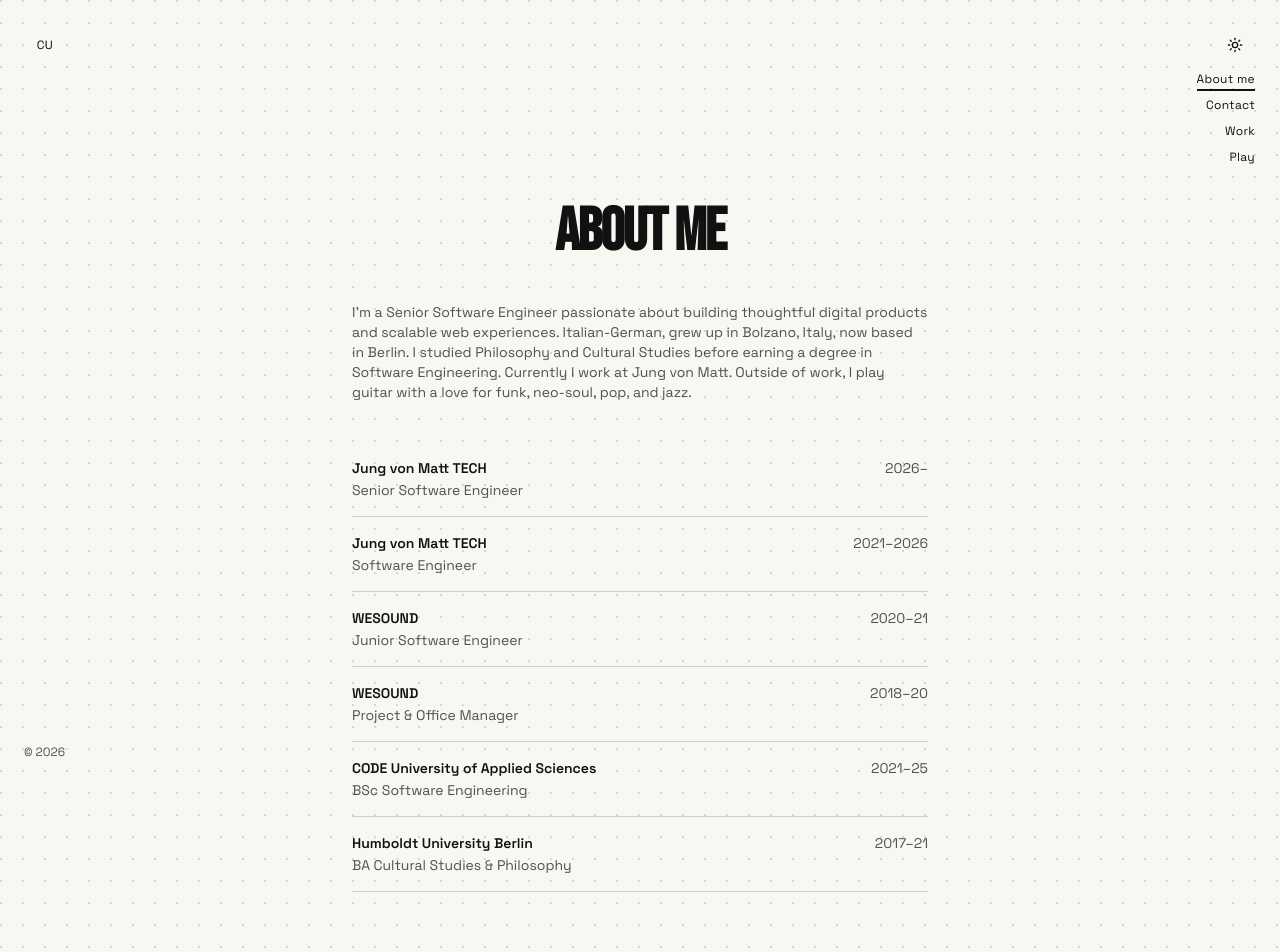
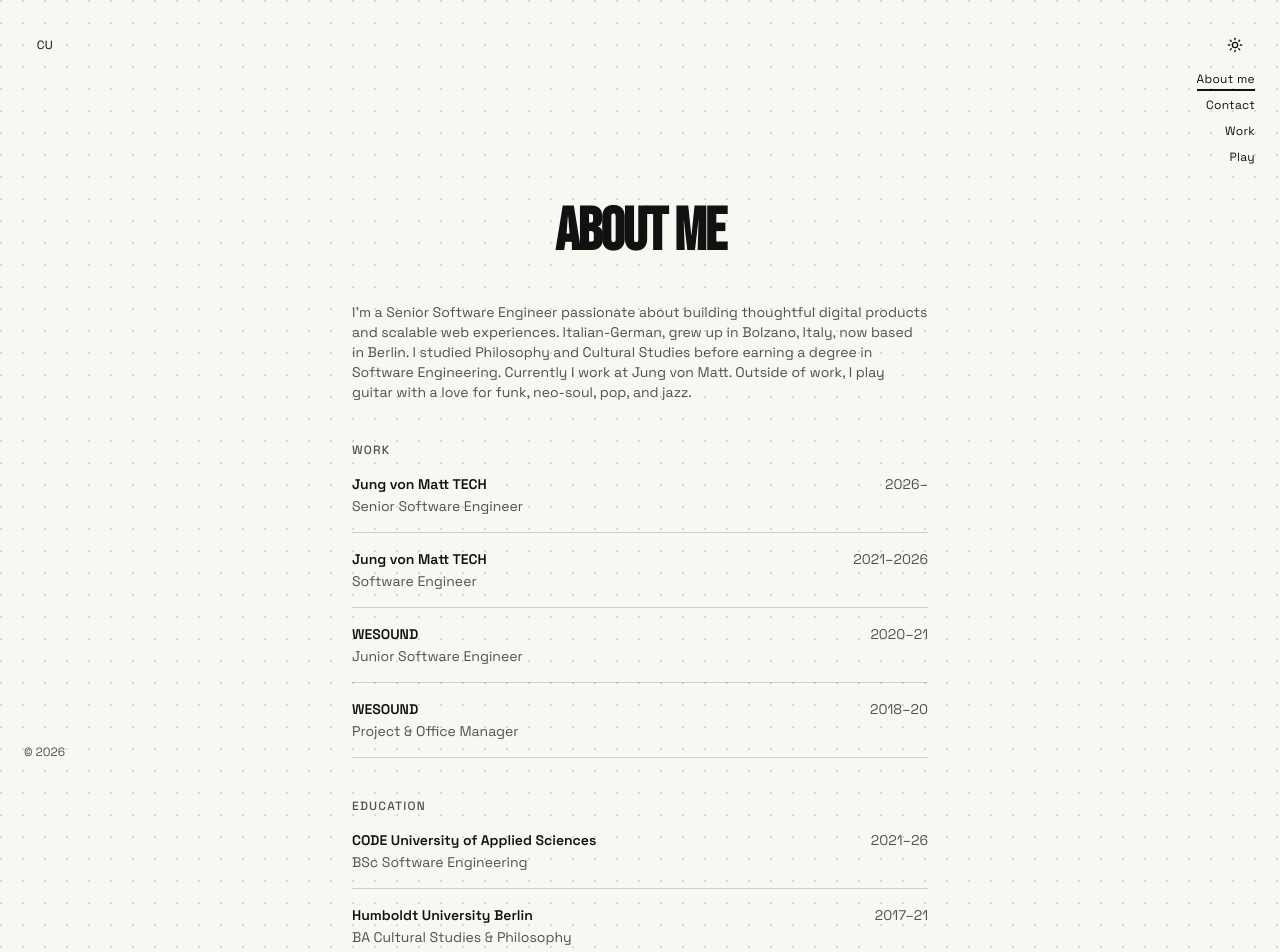
Before and after one commit to conuko/constantin-unterkofler-com-v2, a Next.js app: page /about in a window 1280 px wide. Shown: the top 952 px of the page. Built offline with nearby package versions, Linux system fonts and the light colour scheme.

Commit message:
feat(about): separate CV entries into work and education categories in About page

```diff
--- a/app/about/page.tsx
+++ b/app/about/page.tsx
@@ -10,12 +10,16 @@ export const metadata: Metadata = {
 };
 
 export default function AboutPage() {
+  const work = cvEntries.filter((e) => e.kind === "work");
+  const education = cvEntries.filter((e) => e.kind === "education");
+
   return (
     <PageShell title={pageCopy.about.title} isNarrow>
       <FadeIn>
         <p className="text-sm text-ink-muted">{aboutParagraphs.join(" ")}</p>
       </FadeIn>
-      <CvList entries={cvEntries} />
+      <CvList entries={work} title="Work" />
+      <CvList entries={education} title="Education" />
     </PageShell>
   );
 }
--- a/components/cv-list.tsx
+++ b/components/cv-list.tsx
@@ -6,11 +6,21 @@ import { fadeInUp, listStagger } from "@/lib/motion";
 
 type CvListProps = {
   entries: CvEntry[];
+  title?: string;
 };
 
-export function CvList({ entries }: CvListProps) {
+export function CvList({ entries, title }: CvListProps) {
   return (
-    <m.ol variants={listStagger} className="w-full">
+    <section className="w-full">
+      {title && (
+        <m.h2
+          variants={fadeInUp}
+          className="text-xs font-medium uppercase tracking-widest text-ink-muted"
+        >
+          {title}
+        </m.h2>
+      )}
+      <m.ol variants={listStagger}>
         {entries.map((entry) => (
           <m.li
             key={`${entry.organization}-${entry.years}`}
@@ -18,7 +28,7 @@ export function CvList({ entries }: CvListProps) {
             className="flex flex-col gap-1 border-b border-rule py-4 lg:flex-row lg:items-start lg:justify-between lg:gap-4"
           >
             <div className="flex flex-col gap-0.5">
-            <h2 className="text-sm font-semibold">{entry.organization}</h2>
+              <h3 className="text-sm font-semibold">{entry.organization}</h3>
               <p className="text-sm text-ink-muted">{entry.role}</p>
             </div>
             <div className="lg:text-right">
@@ -27,5 +37,6 @@ export function CvList({ entries }: CvListProps) {
           </m.li>
         ))}
       </m.ol>
+    </section>
   );
 }
--- a/content/site-content.ts
+++ b/content/site-content.ts
@@ -20,6 +20,7 @@ export type CvEntry = {
   organization: string;
   role: string;
   years: string;
+  kind: "work" | "education";
 };
 
 export type TrackEntry = {
@@ -76,31 +77,37 @@ export const cvEntries: CvEntry[] = [
     organization: "Jung von Matt TECH",
     role: "Senior Software Engineer",
     years: "2026–",
+    kind: "work",
   },
   {
     organization: "Jung von Matt TECH",
     role: "Software Engineer",
     years: "2021–2026",
+    kind: "work",
   },
   {
     organization: "WESOUND",
     role: "Junior Software Engineer",
     years: "2020–21",
+    kind: "work",
   },
   {
     organization: "WESOUND",
     role: "Project & Office Manager",
     years: "2018–20",
+    kind: "work",
   },
   {
     organization: "CODE University of Applied Sciences",
     role: "BSc Software Engineering",
-    years: "2021–25",
+    years: "2021–26",
+    kind: "education",
   },
   {
     organization: "Humboldt University Berlin",
     role: "BA Cultural Studies & Philosophy",
     years: "2017–21",
+    kind: "education",
   },
 ];
 
```
Lines whose indentation alone changed are shown as unchanged.
